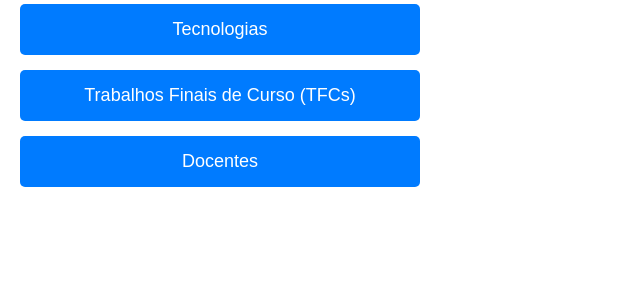
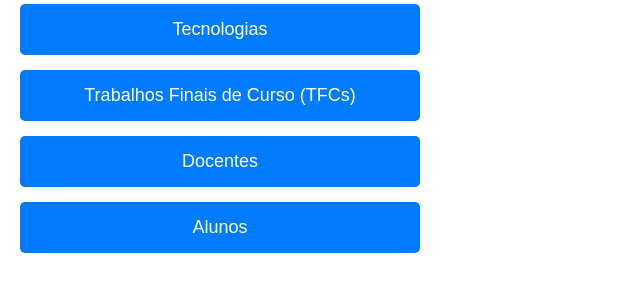
Before and after one commit to iduartemt/a22400561-PW, a Django app: page / in a window 1280 px wide. Shown: the part 274-574 px from the top of the page, without its empty margins (0-640 px from the left). Run offline with Django 5.2, Linux system fonts and the light colour scheme.

Commit message:
feat: implement main dashboard and define routing and views for portfolio sections

```diff
--- a/portfolio/templates/portfolio/home.html
+++ b/portfolio/templates/portfolio/home.html
@@ -55,6 +55,9 @@
 
         <!-- Link ativado para os Docentes -->
         <a class="menu-btn" href="{% url 'docentes' %}">Docentes</a>
+
+        <!-- Link ativado para os Alunos -->
+        <a class="menu-btn" href="{% url 'alunos' %}">Alunos</a>
     </div>
 </body>
 
--- a/portfolio/urls.py
+++ b/portfolio/urls.py
@@ -12,4 +12,5 @@ urlpatterns = [
     path('tecnologias/', views.tecnologias_view, name='tecnologias'),
     path('tfcs/', views.tfcs_view, name='tfcs'),
     path('docentes/', views.docentes_view, name='docentes'),
+    path('alunos/', views.alunos_view, name='alunos'),
 ]
--- a/portfolio/views.py
+++ b/portfolio/views.py
@@ -1,7 +1,7 @@
 # Views do Django para renderizar as páginas do portfolio.
 # Aqui carregamos os dados dos modelos e enviamos para os templates.
 from django.shortcuts import render, get_object_or_404
-from .models import Licenciatura, UnidadeCurricular, Projeto, Tecnologia, TFC, Docente
+from .models import Licenciatura, UnidadeCurricular, Projeto, Tecnologia, TFC, Docente, Aluno
 
 def home(request):
     # Página inicial passa a ser apenas um menu global, já não precisa de carregar a licenciatura
@@ -83,3 +83,9 @@ def docentes_view(request):
     docentes = Docente.objects.all().order_by('nome')
     context = {'docentes': docentes}
     return render(request, 'portfolio/docentes.html', context)
+
+def alunos_view(request):
+    # Vai buscar todos os alunos, ordenados alfabeticamente
+    alunos = Aluno.objects.all().order_by('nome')
+    context = {'alunos': alunos}
+    return render(request, 'portfolio/alunos.html', context)
```
Also changed, not shown: portfolio/templates/portfolio/alunos.html (added, +33 -0 lines).
